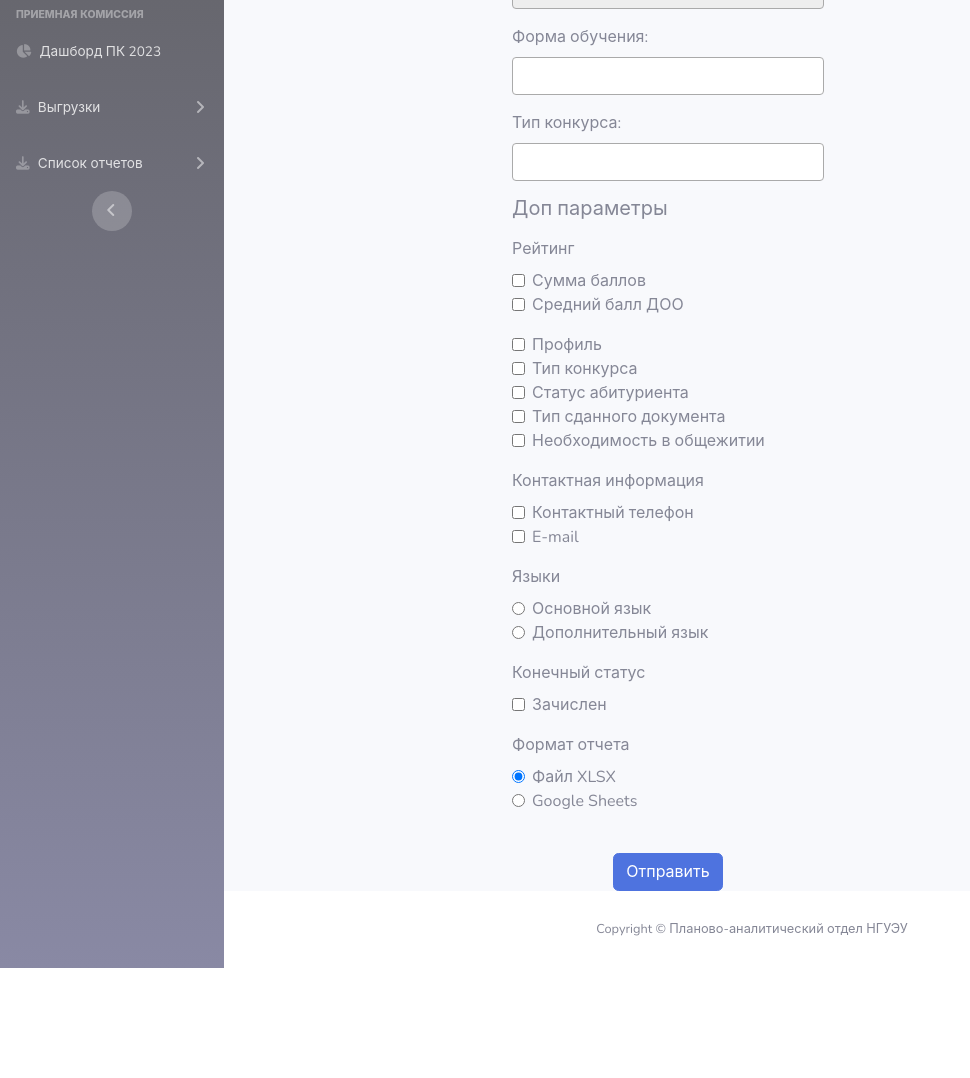
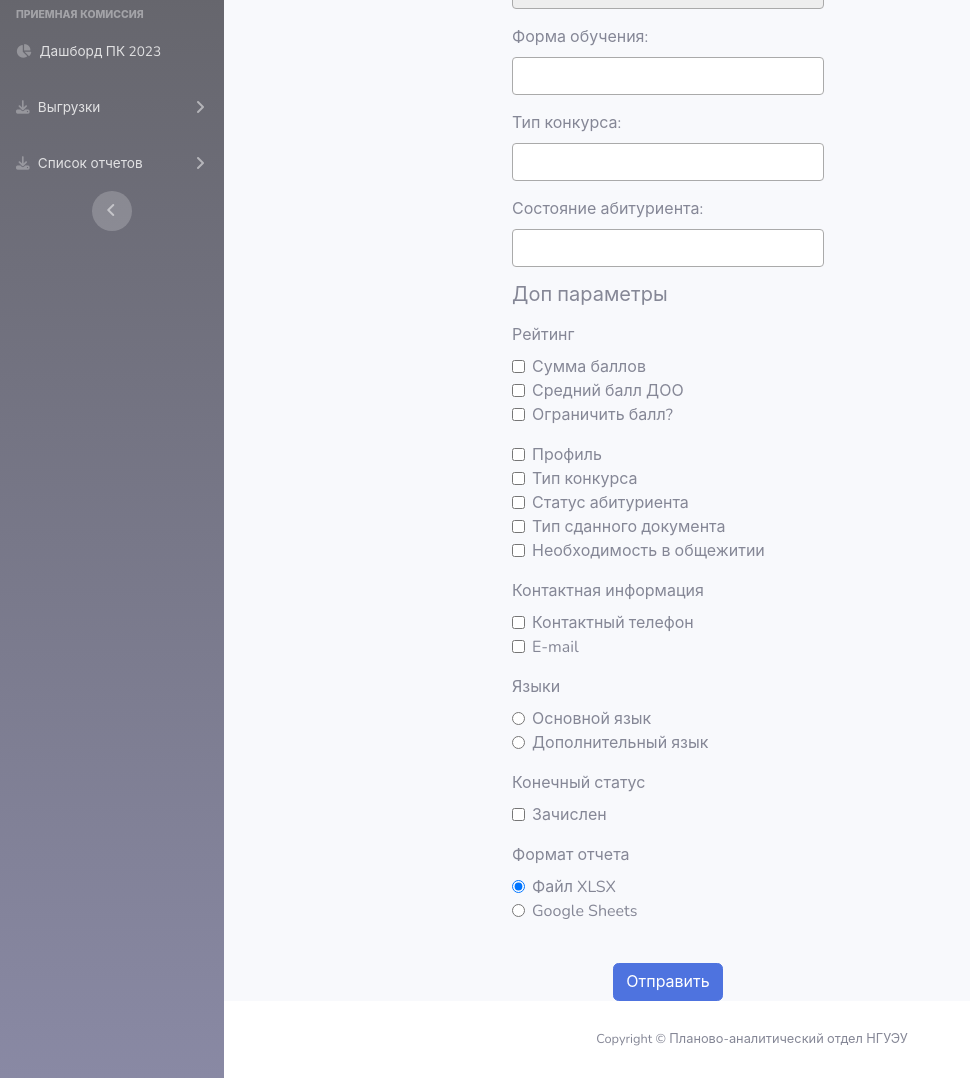
Before and after one commit to hyxp3r/paosystem_new, a Django app: page /oopk/oopk/report in a window 1280 px wide. Shown: the part 297-1375 px from the top of the page, without its empty margins (0-970 px from the left). Before the commit the page ends 1265 px from the top, so only its background shows below. Run offline with Django 4.2, Linux system fonts and the light colour scheme; a user stored in the database is signed in; tables that the repository leaves empty hold one stand-in row (values such as "Sample post"); parts of the project's set-up code (start-up, migrations or seed data) failed here and were passed over; some libraries are stand-ins or nearby versions.

Commit message:
Добавлены дополнения по фильтрам в отчет

```diff
--- a/oopk/static/oopk/js/funtions.js
+++ b/oopk/static/oopk/js/funtions.js
@@ -18,3 +18,18 @@ $(document).ready(function() {
       }
     });
   });
+
+  $(document).ready(function() {
+    $('#checkboxMinRating').change(function() {
+      if ($(this).is(':checked')) {
+
+        $('#minrating').show();
+        $('#minrating').prop('required', true);
+
+      }
+      else {
+        $('#minrating').hide();
+        $('#minrating').prop('required', false);
+      }
+    });
+  });
--- a/oopk/templates/oopk/report.html
+++ b/oopk/templates/oopk/report.html
@@ -14,11 +14,11 @@
 
     <div class="form-group">
         <label for="select2EduLevel">Уровень образования:</label>
-        <select name = "EduLevel" class="form-control" id="select2EduLevel" required>
+        <select name = "compony" class="form-control" id="select2EduLevel" required>
 
             {% for level in eduLevel %}
 
-            <option value="{{level.tandem_name}}"> {{level.name}}</option>
+            <option value="{{level.name}}"> {{level.name}}</option>
 
             {% endfor %}
 
@@ -26,7 +26,7 @@
       </div>
       <div class="form-group">
         <label for="select2Program">Направление подготовки:</label>
-        <select name = "program" class="form-control" id="select2Program" multiple disabled required >
+        <select name = "program" class="form-control" id="select2Program" multiple disabled >
             {% for program in programs %}
             <option value="{{program.code}}">{{program.makeProgram}}</option>
             {% endfor %}
@@ -60,6 +60,20 @@
         </select>
       </div>
 
+
+      <div class="form-group">
+        <label for="select2abiturstatus"> Состояние абитуриента:</label>
+        <select name = "abiturstatus" class="form-control" id="select2abiturstatus" multiple >
+
+            {% for stat in status %}
+
+             <option value="{{stat.name}}">{{stat.name}}</option>
+
+             {% endfor %}
+
+        </select>
+      </div>
+
       <div class="form-group">
         <label for="form-group"><h5>Доп параметры</h5></label>
 
@@ -74,6 +88,14 @@
           <input type="checkbox" class="form-check-input" id="checkboxDocumentRating" name="checkboxDocumentRating">
           <label class="form-check-label" for="checkboxDocumentRating">Средний балл ДОО</label>
         </div>
+
+        <div class = "form-check">
+          <input type="checkbox" class="form-check-input" id="checkboxMinRating" name="checkboxMinRating">
+          <label class="form-check-label" for="checkboxMinRating">Ограничить балл?</label>
+        </div>
+
+        <input type="number" class="form-control" id="minrating" placeholder="Введите балл" name = "minrating" style="display: none;">
+
 
       </div>
 
@@ -203,6 +225,9 @@
       $('#select2Form').select2({
         closeOnSelect: false
       });
+      $('#select2abiturstatus').select2({
+        closeOnSelect: false
+      });
       $('#select2competitionType').select2({
         closeOnSelect: false
       });
--- a/oopk/views.py
+++ b/oopk/views.py
@@ -1,5 +1,5 @@
 from django.shortcuts import render
-from .models import EduLevelProgram, Program, DevelopeForm, PriemType, GoogleReport
+from .models import EduLevelProgram, Program, DevelopeForm, PriemType, GoogleReport, Status
 from django.http import JsonResponse
 from .tasks import make_report_xlsx, make_report_google
 
@@ -32,6 +32,7 @@ class Report(View):
         program = Program.objects.all().order_by("code")
         form = DevelopeForm.objects.all().order_by("sort")
         finance = PriemType.objects.all().order_by("name")
+        status = Status.objects.all().order_by("name")
 
         context = {}
 
@@ -39,6 +40,7 @@ class Report(View):
         context['programs'] = program
         context['forms'] = form
         context['typePriem'] = finance
+        context['status'] = status
 
         return render(request, self.template_name, context)
 
@@ -51,6 +53,7 @@ class Report(View):
             self.postData.update({"program":request.POST.getlist("program")})
             self.postData.update({"form":request.POST.getlist("form")})
             self.postData.update({"competitionType":request.POST.getlist("competitionType")})
+            self.postData.update({"abiturstatus":request.POST.getlist("abiturstatus")})
             self.postData.update({"user":request.user.id})
 
 
@@ -110,7 +113,7 @@ class MyAjaxFilterView(View):
             filter_value = request.GET.get('filter_field1')
 
             # Фильтрация данных на основе значений выбранных полей
-            filtered_data = Program.objects.filter(eduLevel__tandem_name = filter_value)
+            filtered_data = Program.objects.filter(eduLevel__name = filter_value)
             # Пример формирования данных для отправки в JSON-формате
             data = {'filtered_data': list(filtered_data.values())}
 
--- a/paosystem/settings.py
+++ b/paosystem/settings.py
@@ -147,8 +147,9 @@ CELERY_TASK_SERIALIZER = "json"
 CELERY_RESULT_SERIALIZER = "json"
 
 
-
+"""
 SECURE_PROXY_SSL_HEADER = ('HTTP_X_FORWARDED_PROTO', 'https')
 SECURE_SSL_REDIRECT = True
 SESSION_COOKIE_SECURE = True
 CSRF_COOKIE_SECURE = True
+"""
```
Also changed, not shown: oopk/reports.py (+12 -3 lines).
